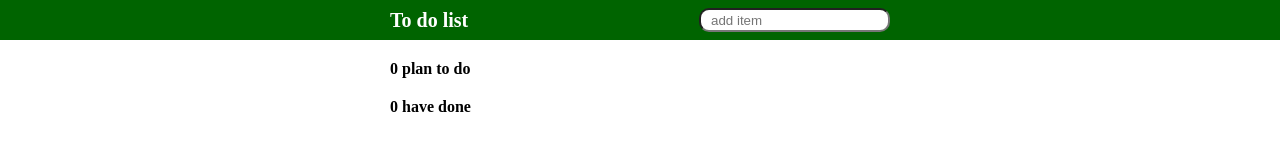
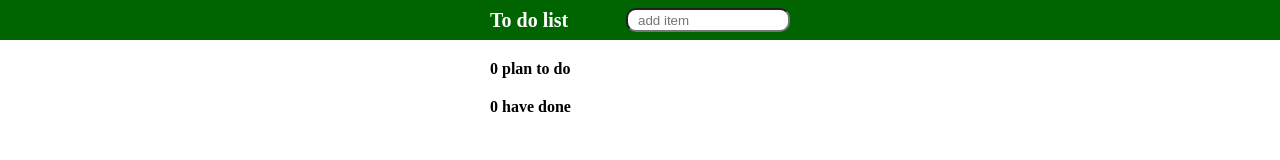
Before and after one commit to Khalid023/my-website, a plain HTML site: page index.html in a window 1280 px wide. Drawn offline with Linux system fonts and the light colour scheme.

Commit message:
Update index.html

```diff
--- a/index.html
+++ b/index.html
@@ -12,7 +12,7 @@
 			padding: 0;
 		}
 		.w{
-			width: 500px;
+			width: 300px;
 			margin: 0 auto;
 		}
 		.ndb{
@@ -28,6 +28,7 @@
 		input{
 			float: right;
 			margin: 8px 0;
+			width: 150px;
 			height: 20px;
 			border-radius: 10px;
 			padding-left: 10px;
@@ -38,7 +39,7 @@
 
 		.box li{
 			list-style: none;
-			width: 495px;
+			width: 285px;
 			height: 30px;
 			margin-top: 15px;
 			padding-left: 10px;
```
